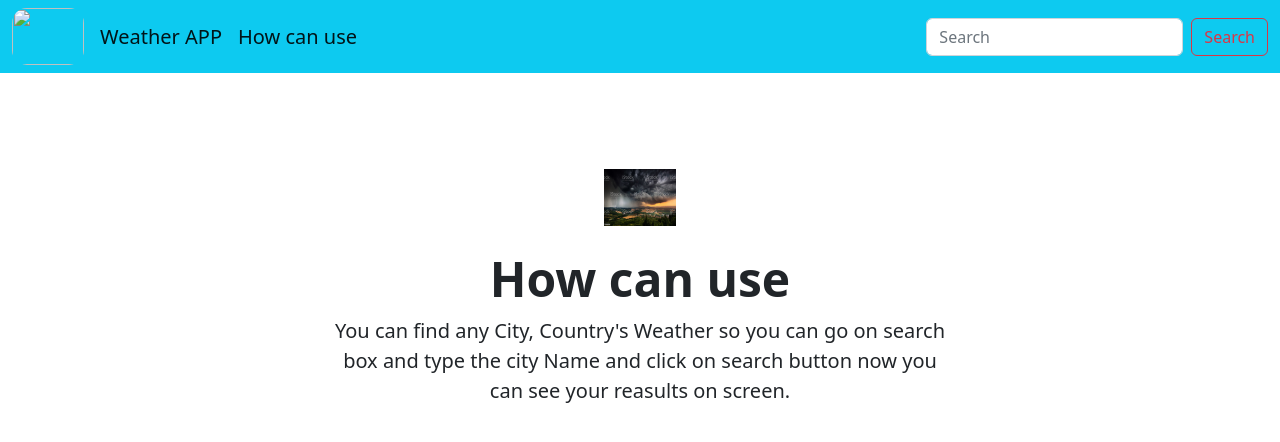
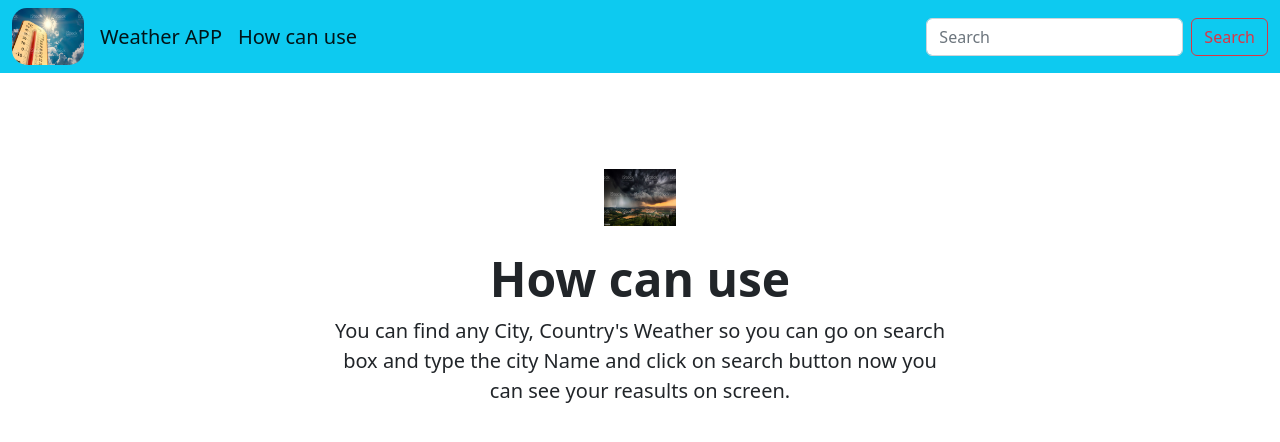
Before and after one commit to Surenderpanwar99/weather-index.html, a plain HTML site: page use.html in a window 1280 px wide. Drawn offline with nearby package versions, Linux system fonts and the light colour scheme; the site is published under a folder, as on GitHub Pages, so addresses that start at the root find nothing.

Commit message:
Update use.html

```diff
--- a/use.html
+++ b/use.html
@@ -15,7 +15,7 @@
         <nav class="navbar navbar-expand-lg bg-info ">
             <div class="container-fluid">
 
-                <img class=" me-3" src="/img/logo.jpg" alt="" width="72" height="57" style="border-radius: 15px;" >
+                <img class=" me-3" src="img/logo.jpg" alt="" width="72" height="57" style="border-radius: 15px;" >
                 <a href="index.html"></a>
                 <a class="navbar-brand" href="index.html">Weather APP</a>
                 <a class="navbar-brand" href="index.html">How can use</a>
```
